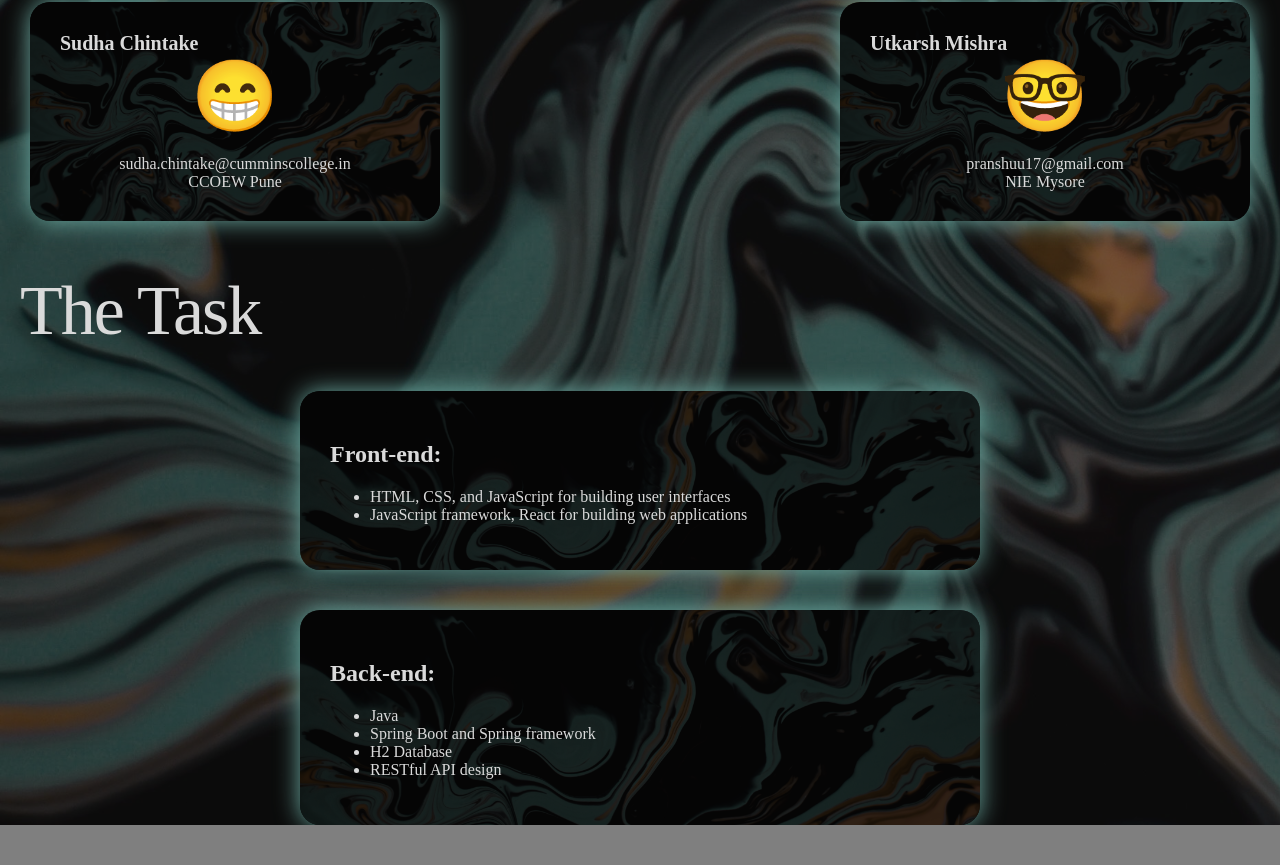
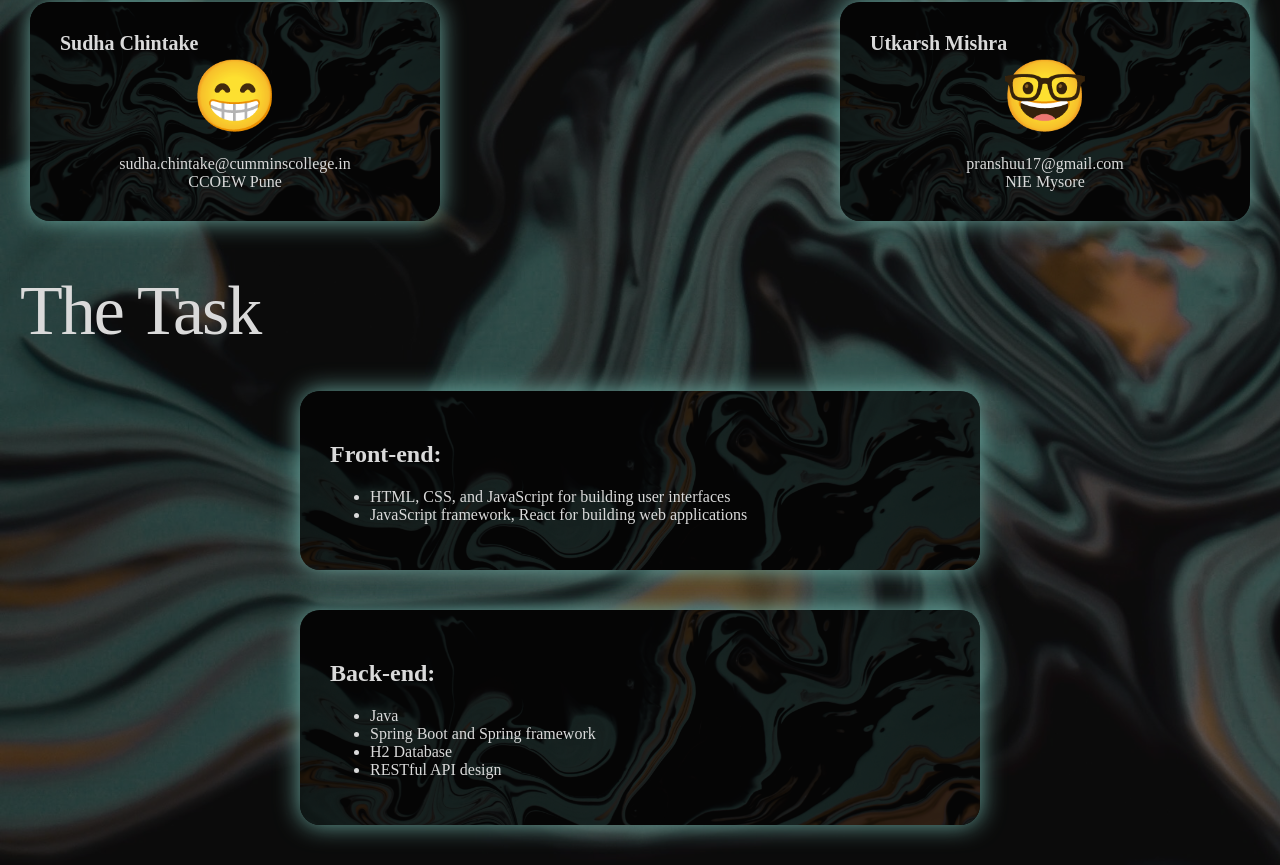
Before and after one commit to pbplop29/Lowes3, a React (Create React App) app in the folder ws/osp/: page /about in a window 1280 px wide. Shown: the part 1285-2150 px from the top of the page. Before the commit the page ends 2110 px from the top, so only its background shows below. Built offline with nearby package versions, Linux system fonts and the light colour scheme.

Commit message:
made final changes to about page

```diff
--- a/ws/osp/src/pages/About.js
+++ b/ws/osp/src/pages/About.js
@@ -15,7 +15,7 @@ const teamMembers = [
     name: "Anushree Deshpande",
     email: "anushree.deshpande@cumminscollege.in",
     college: "CCOEW pune",
-    emoji: "",
+    emoji: "😎",
   },
 
   {
--- a/ws/osp/src/styles/About.css
+++ b/ws/osp/src/styles/About.css
@@ -86,4 +86,5 @@
 
 .task_description_container{
   margin-top: 40px;
+  margin-bottom: 40px;
 }
```
